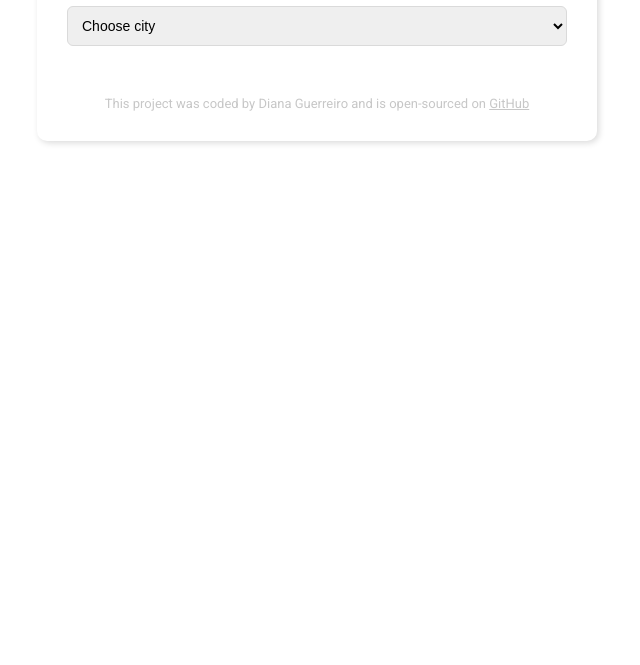
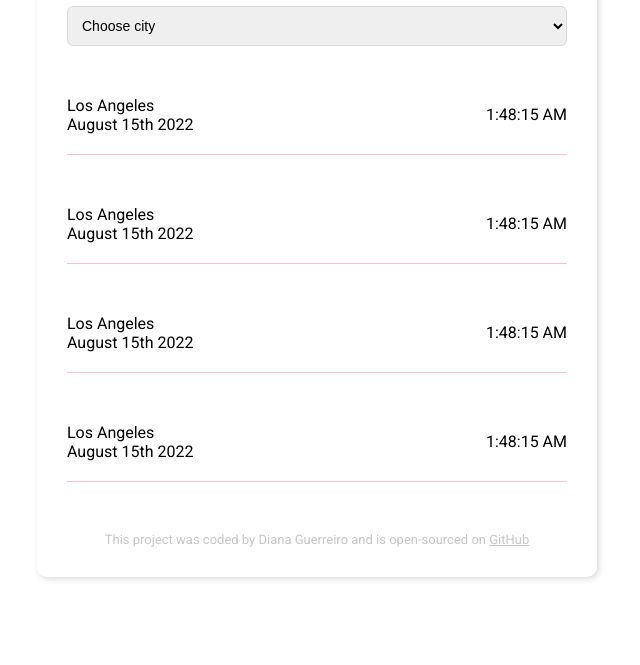
Before and after one commit to wwwavvves/world-clock, a plain HTML site: page index.html in a window 1280 px wide. Shown: the part 135-800 px from the top of the page, without its empty margins (323-963 px from the left). Drawn offline with Linux system fonts and the light colour scheme.

Commit message:
Finished the html structure, added some styles

```diff
--- a/css/style.css
+++ b/css/style.css
@@ -18,13 +18,22 @@ h1 {
   text-align: center;
 }
 
-#city-select {
+#city-select-dropdown {
   display: block;
   width: 100%;
   padding: 10px;
   border: 1px solid rgb(218, 218, 218);
   border-radius: 6px;
   font-size: 14px;
+}
+
+.city-clock {
+  display: flex;
+  justify-content: space-between;
+  align-items: center;
+  padding: 20px 0 20px 0;
+  margin-top: 30px;
+  border-bottom: 1px solid pink;
 }
 
 footer {
--- a/index.html
+++ b/index.html
@@ -16,12 +16,42 @@
   <body>
     <div class="wrapper">
       <header>
-        <h1>World Clocks</h1>
+        <h1>World Clock</h1>
       </header>
       <main>
-        <select name="city" id="city-select">
+        <select name="city" id="city-select-dropdown">
           <option value="">Choose city</option>
         </select>
+        <section class="clock-section">
+          <div class="city-clock">
+            <div class="city-date">
+              <div class="city">Los Angeles</div>
+              <div class="date">August 15th 2022</div>
+            </div>
+            <div class="time">1:48:15 AM</div>
+          </div>
+          <div class="city-clock">
+            <div class="city-date">
+              <div class="city">Los Angeles</div>
+              <div class="date">August 15th 2022</div>
+            </div>
+            <div class="time">1:48:15 AM</div>
+          </div>
+          <div class="city-clock">
+            <div class="city-date">
+              <div class="city">Los Angeles</div>
+              <div class="date">August 15th 2022</div>
+            </div>
+            <div class="time">1:48:15 AM</div>
+          </div>
+          <div class="city-clock">
+            <div class="city-date">
+              <div class="city">Los Angeles</div>
+              <div class="date">August 15th 2022</div>
+            </div>
+            <div class="time">1:48:15 AM</div>
+          </div>
+        </section>
       </main>
       <footer>
         This project was coded by Diana Guerreiro and is open-sourced on
```
